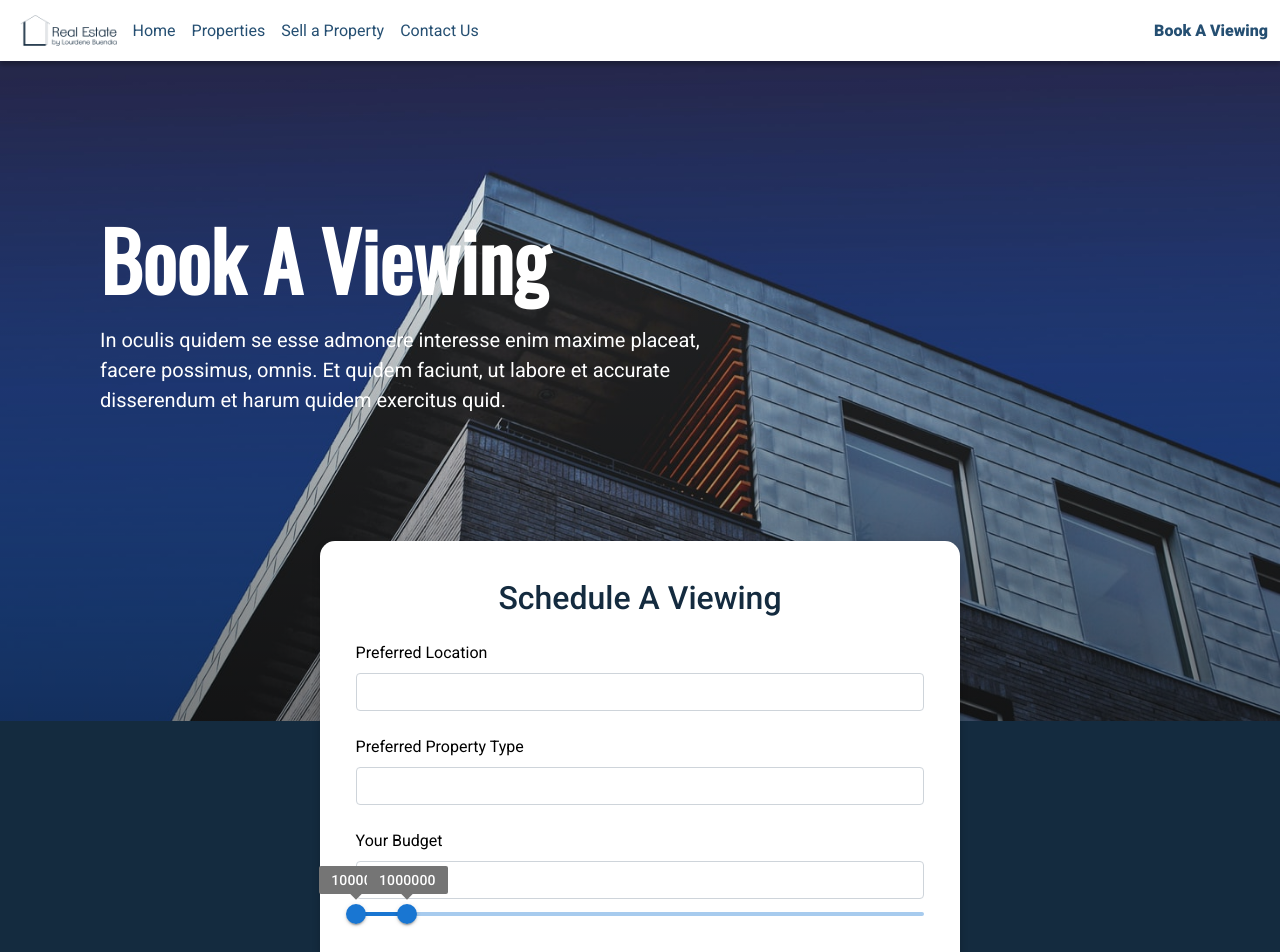
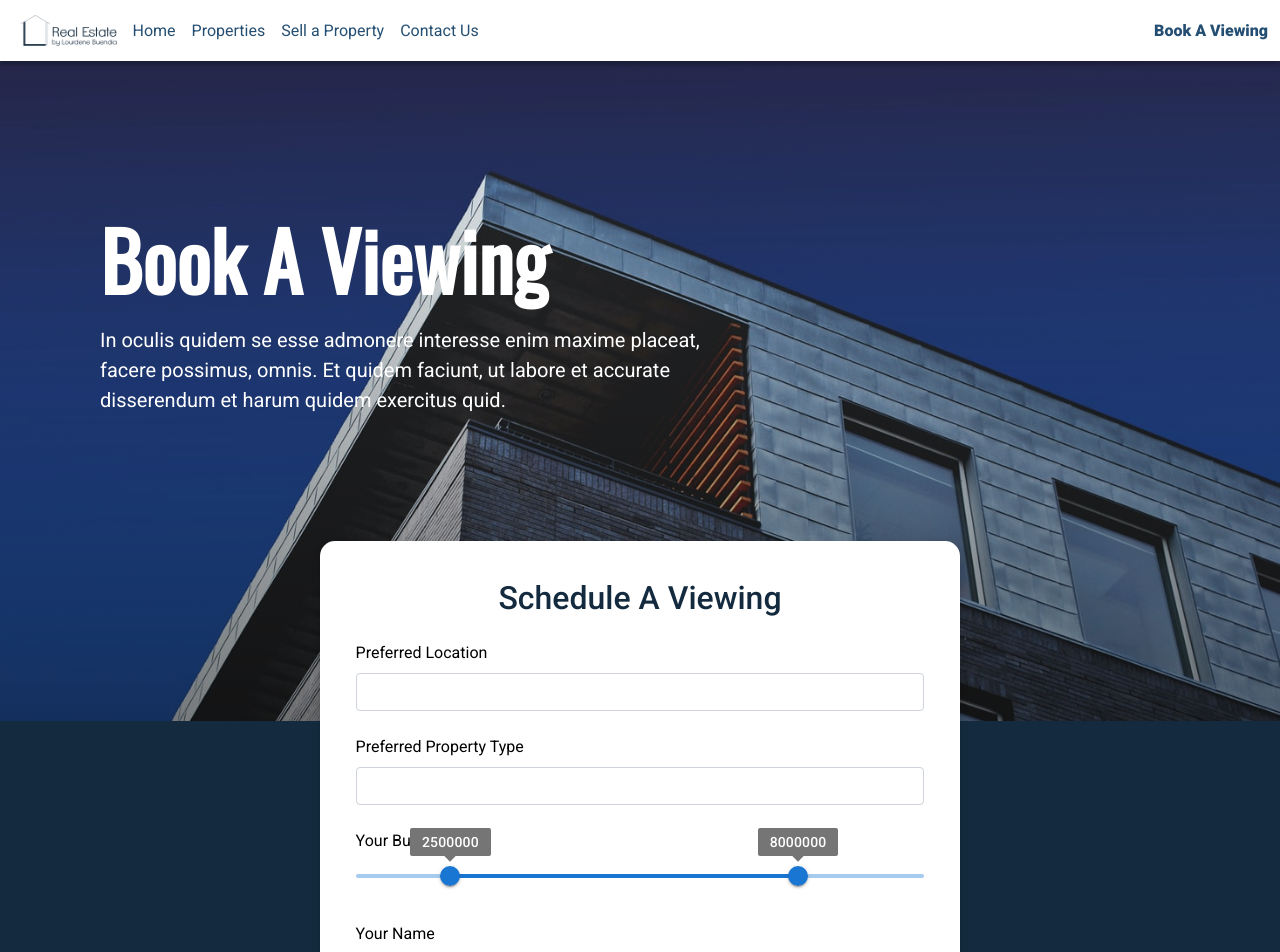
Before and after one commit to FonzyLima/buendia-estates-website, a Next.js app: page /Booking in a window 1280 px wide. Shown: the top 952 px of the page. Built offline with nearby package versions, Linux system fonts and the light colour scheme; some icons are missing.

Commit message:
slider now replaced the text input

```diff
--- a/pages/Booking.js
+++ b/pages/Booking.js
@@ -32,7 +32,7 @@ const Booking = () => {
           // clear form inputs
           setLocation("");
           setPropertyType("");
-          setBudget("");
+          setSliderValue([10000, 1000000]);
           setName("");
           setFb("");
           setEmail("");
@@ -54,7 +54,6 @@ const Booking = () => {
   // Initial values of form inputs
   const [location, setLocation] = useState("");
   const [propertyType, setPropertyType] = useState("");
-  const [budget, setBudget] = useState("");
   const [name, setName] = useState("");
   const [fb, setFb] = useState("");
   const [email, setEmail] = useState("");
@@ -63,7 +62,7 @@ const Booking = () => {
   const [occupation, setOccupation] = useState("");
   const [sched, setSched] = useState(new Date());
   const [notes, setNotes] = useState("");
-  const [sliderValue, setSliderValue] = useState([10000, 1000000]);
+  const [sliderValue, setSliderValue] = useState([2500000, 8000000]);
   const handleChange = (event, newValue) => {
     setSliderValue(newValue);
   };
@@ -124,23 +123,11 @@ const Booking = () => {
                   <label className="form-label" htmlFor="yourBudget">
                     Your Budget
                   </label>
-                  <input
-                    required
-                    type="number"
-                    value={budget}
-                    onChange={(e) => {
-                      setBudget(e.target.value);
-                    }}
-                    min="0"
-                    name="yourBudget"
-                    id="yourBudget"
-                    className="form-control"
-                  />
                   <Slider
                   valueLabelDisplay="on"
                   value={sliderValue}
                   onChange={handleChange}
-                  min={100000}
+                  min={1000000}
                   max={10000000}
                   step={10000}
                 />
```
